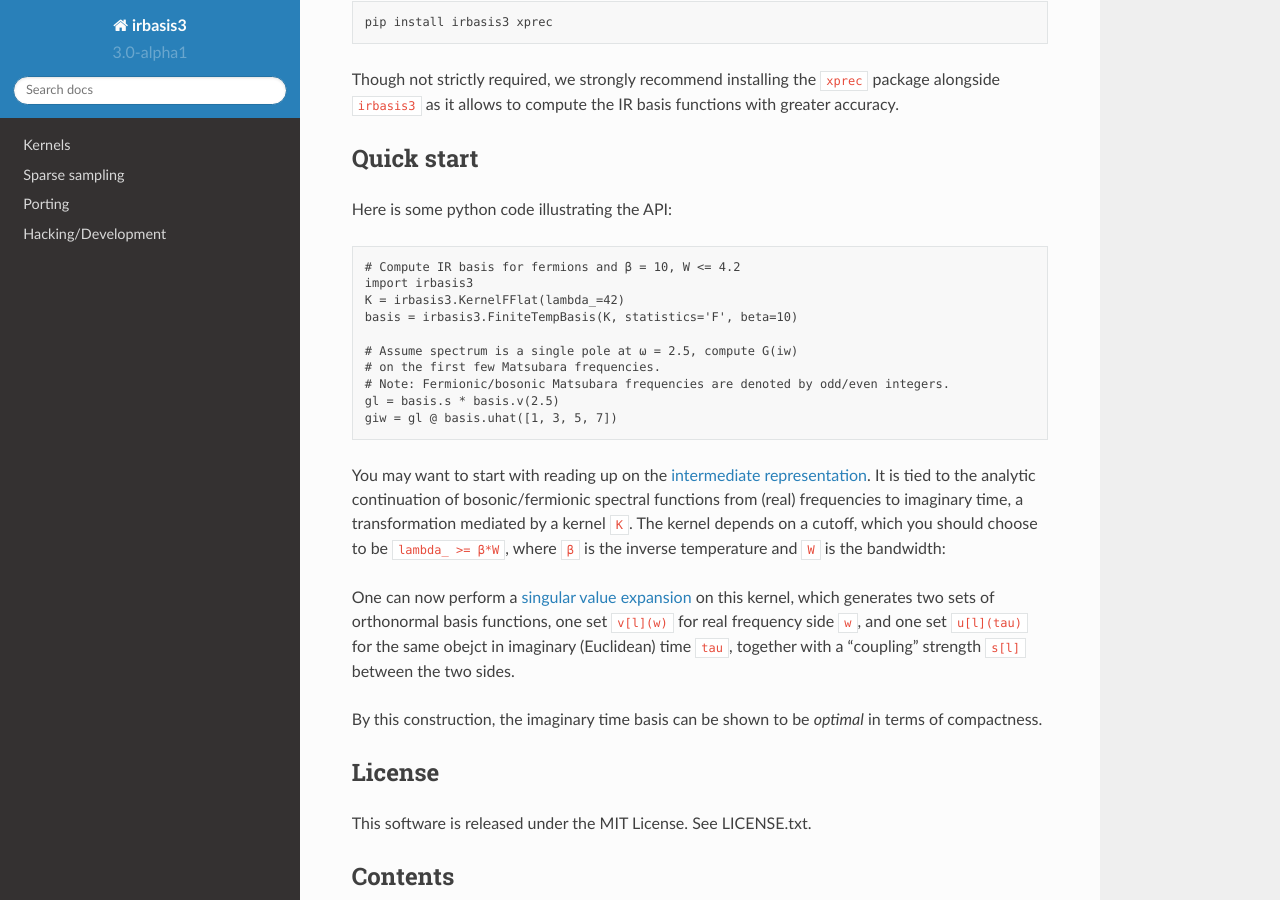
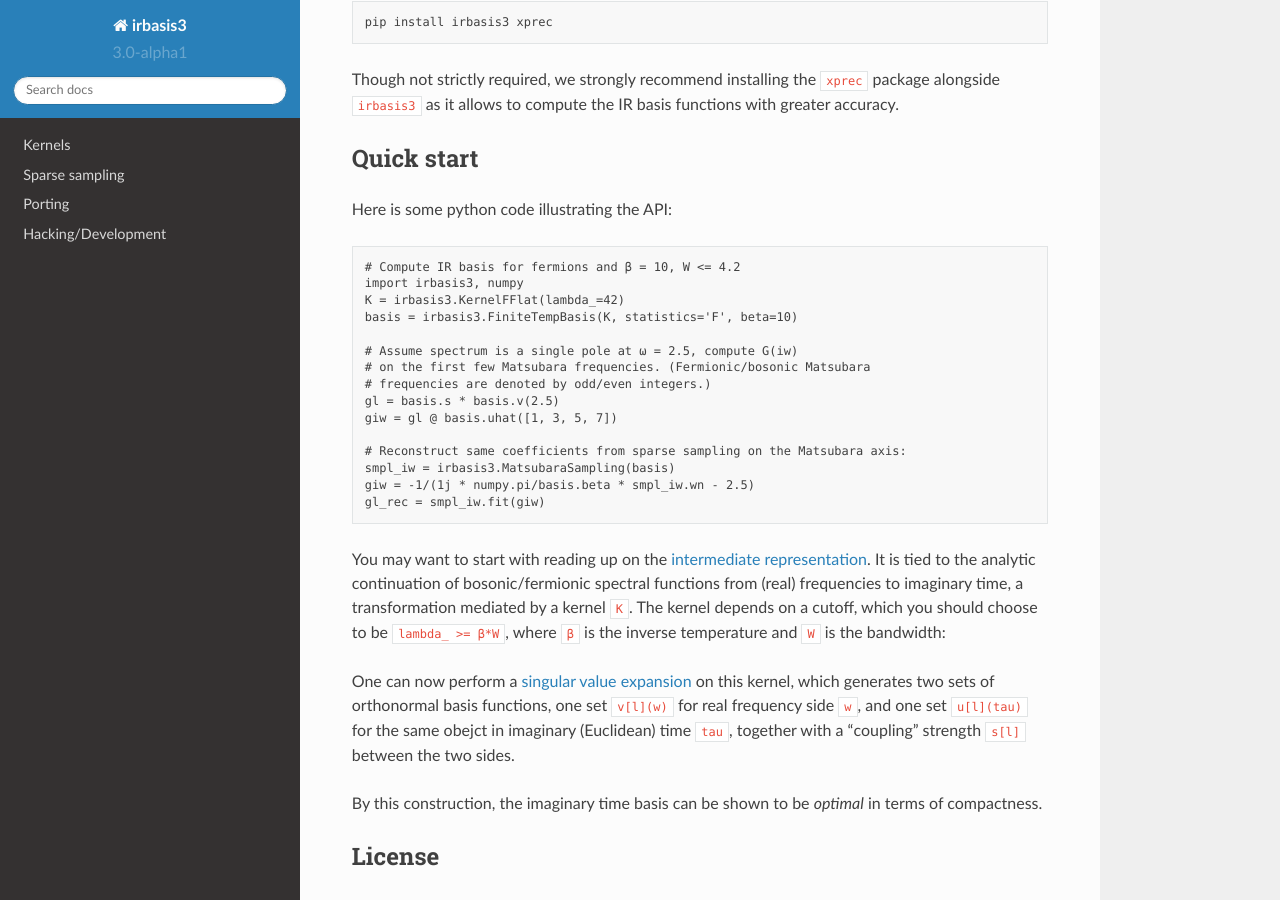
Before and after one commit to SpM-lab/sparse-ir, a Sphinx documentation site: the page built from doc/index.md, in a window 1280 px wide and 900 px high, scrolled down 420 px. Built offline with Sphinx 7.4.7 and the Read the Docs theme 2.0.0, drawn with Linux system fonts in a browser that asks for light colours.

Commit message:
Add a few things to docs.

```diff
--- a/README.md
+++ b/README.md
@@ -21,15 +21,20 @@ Quick start
 Here is some python code illustrating the API:
 
     # Compute IR basis for fermions and β = 10, W <= 4.2
-    import irbasis3
+    import irbasis3, numpy
     K = irbasis3.KernelFFlat(lambda_=42)
     basis = irbasis3.FiniteTempBasis(K, statistics='F', beta=10)
 
     # Assume spectrum is a single pole at ω = 2.5, compute G(iw)
-    # on the first few Matsubara frequencies.
-    # Note: Fermionic/bosonic Matsubara frequencies are denoted by odd/even integers.
+    # on the first few Matsubara frequencies. (Fermionic/bosonic Matsubara
+    # frequencies are denoted by odd/even integers.)
     gl = basis.s * basis.v(2.5)
     giw = gl @ basis.uhat([1, 3, 5, 7])
+
+    # Reconstruct same coefficients from sparse sampling on the Matsubara axis:
+    smpl_iw = irbasis3.MatsubaraSampling(basis)
+    giw = -1/(1j * numpy.pi/basis.beta * smpl_iw.wn - 2.5)
+    gl_rec = smpl_iw.fit(giw)
 
 You may want to start with reading up on the [intermediate representation].
 It is tied to the analytic continuation of bosonic/fermionic spectral
```
Also changed, not shown: doc/sampling.md (+11 -0 lines).
